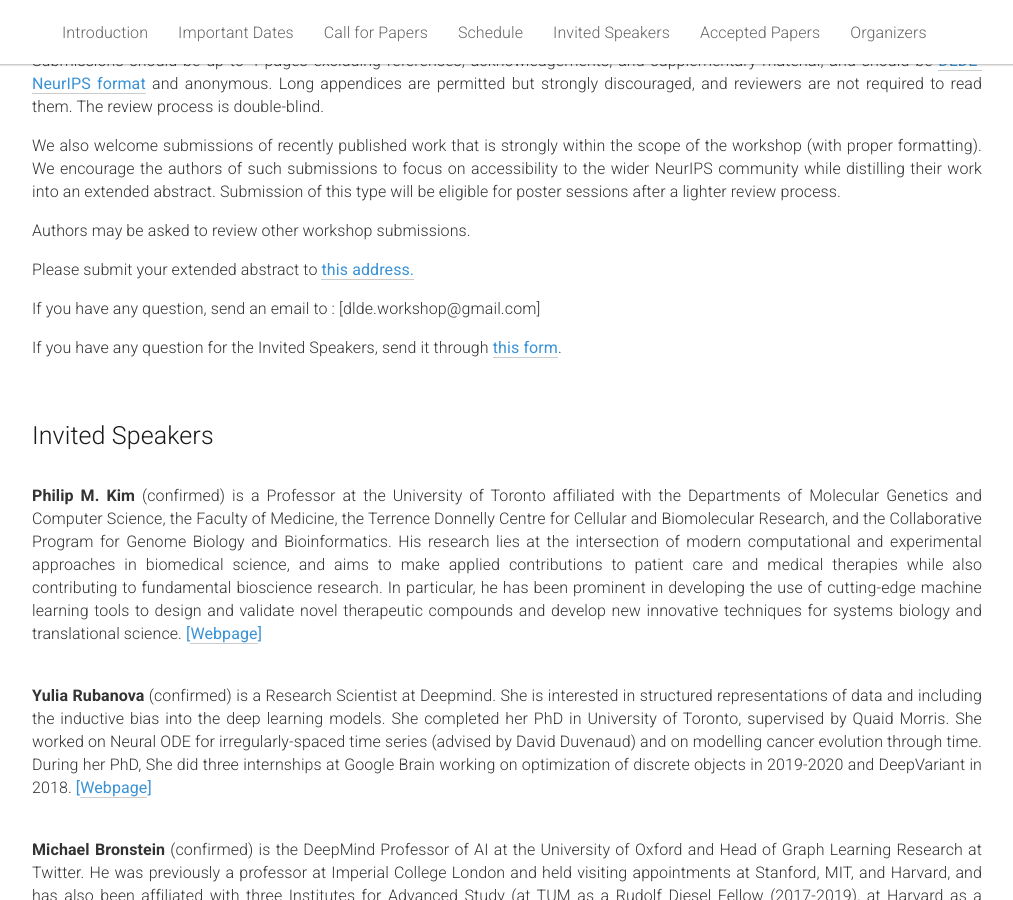
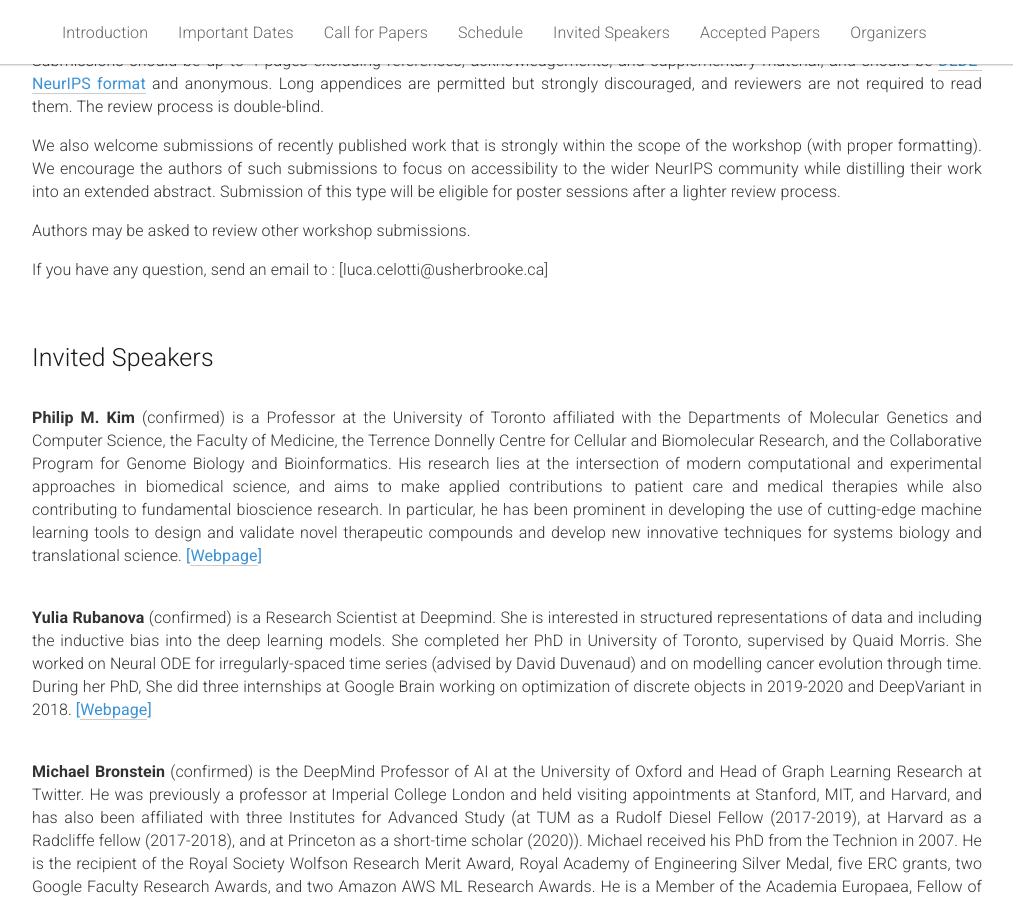
Before and after one commit to dlde-2023/dlde-2023.github.io, a Jekyll site: the page built from _pages/home.md, in a window 1280 px wide and 900 px high, scrolled down 1500 px. Shown: the whole window, without its empty margins (133-1146 px from the left). Built offline with Jekyll 4.4.1, drawn with Linux system fonts in a browser that asks for light colours.

Commit message:
minor changes

```diff
--- a/_pages/home.md
+++ b/_pages/home.md
@@ -141,19 +141,9 @@ The scope of the workshop spans topics at the intersection of DL and DEs, includ
   <p>
   Authors may be asked to review other workshop submissions.
   </p>
-  <p>
-  Please submit your extended abstract to <span style="color:#3a92d6;font-weight:400;"><a href="https://openreview.net/group?id=NeurIPS.cc/2022/Workshop/DLDE">this address.</a></span>
-   </p>
     <p>
-  If you have any question, send an email to : [dlde.workshop@gmail.com]
+  If you have any question, send an email to : [luca.celotti@usherbrooke.ca]
   </p>
-
-
-<p>
-  If you have any question for the Invited Speakers,
-  send it through <span style="color:#3a92d6;font-weight:400;"><a href="https://docs.google.com/forms/d/e/1FAIpQLSdFCYz-M0265jHEOwmnUXmkxhCPOM313B2piSV6KOgECGe1fw/viewform">this form</a></span>.
-</p>
-
 
   </div>
 
@@ -178,8 +168,6 @@ In particular, he has been prominent in developing the use of cutting-edge machi
     <span style="color:#3a92d6;font-weight:400;">[<a href="https://www.kimlab.org/">Webpage</a>]</span></p>
   </div>
 </div><br>
-
-
 <div class="row">
   <div class="col-md-12">
     <p><b>Yulia Rubanova</b>
@@ -189,8 +177,6 @@ She completed her PhD in University of Toronto, supervised by Quaid Morris. She
 <span style="color:#3a92d6;font-weight:400;">[<a href="http://www.cs.toronto.edu/~rubanova/">Webpage</a>]</span></p>
   </div>
 </div><br>
-
-
 <div class="row">
   <div class="col-md-12">
     <p><b>Michael Bronstein</b>
```
